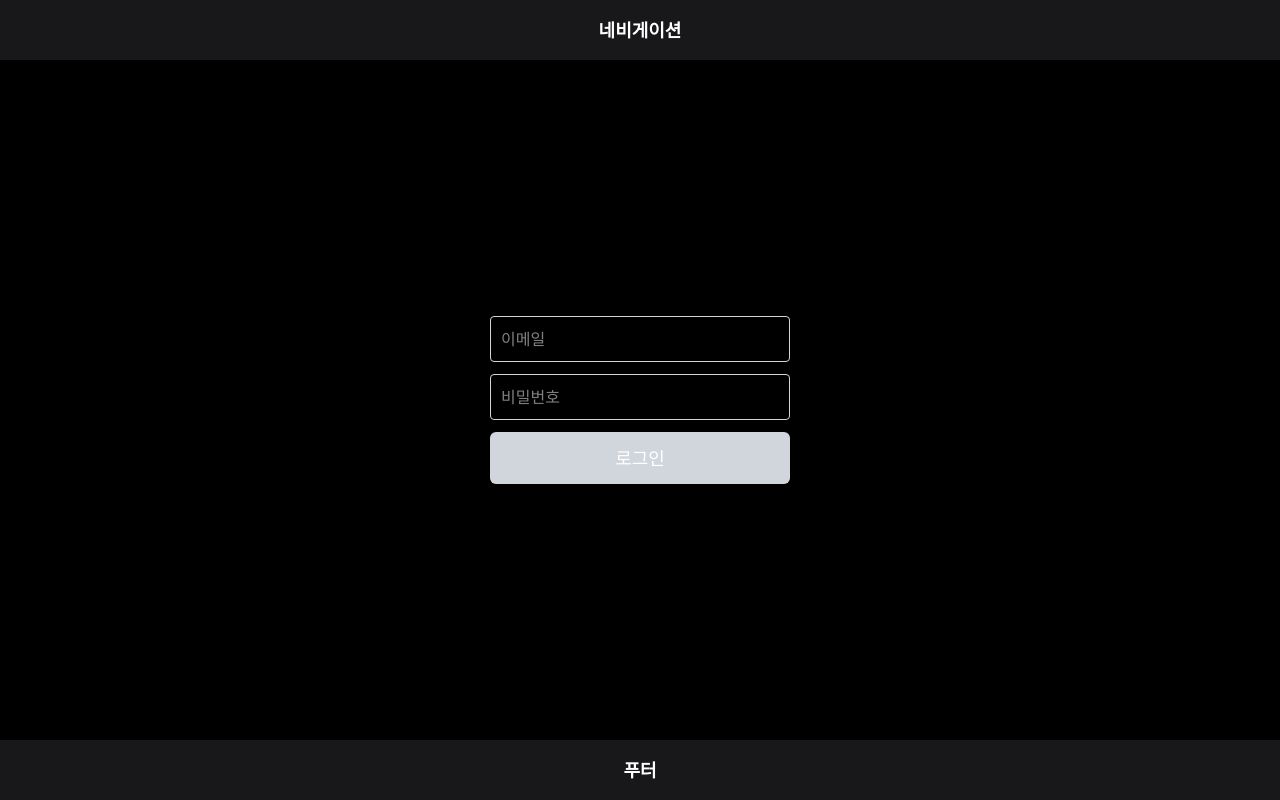
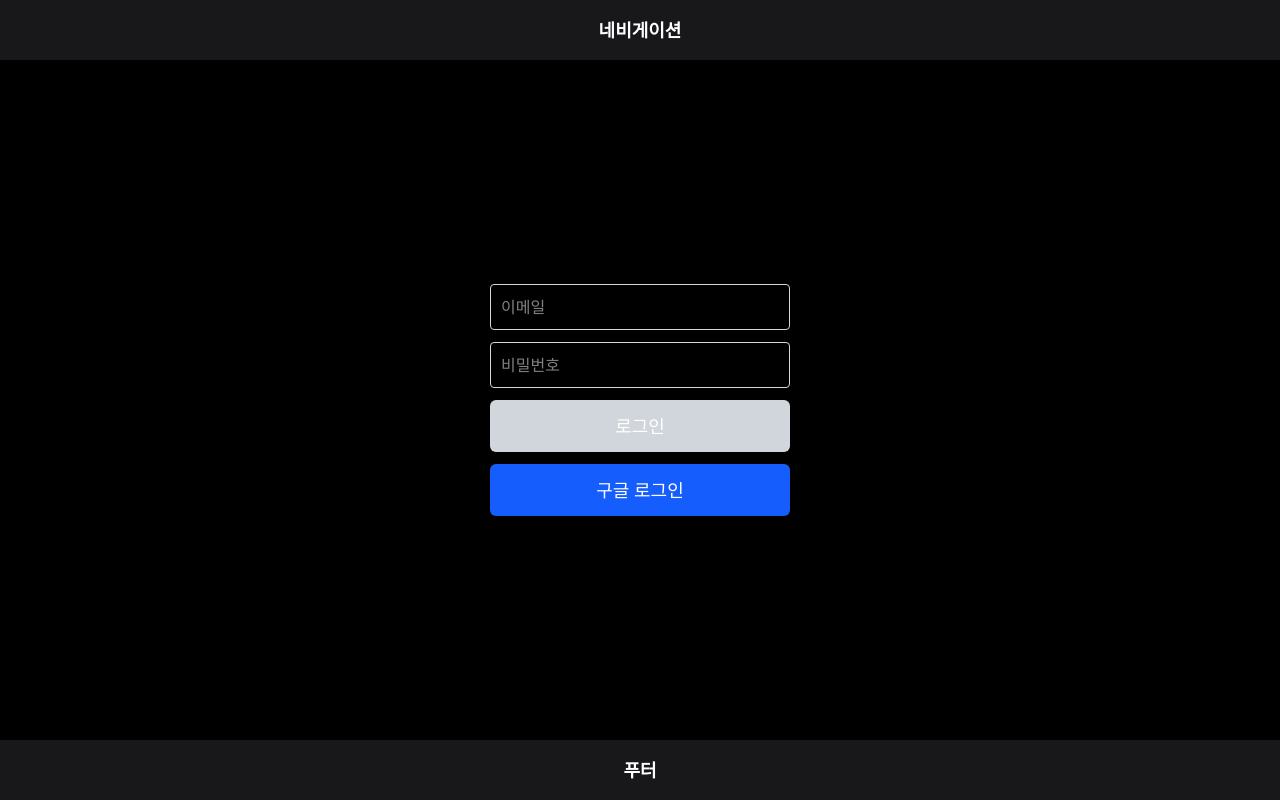
Before and after one commit to joobogyeong/UMC-workbook, a React (Vite) app in the folder UMC-8-FE/: page /Login in a window 1280 px wide. Built offline with nearby package versions, Linux system fonts and the light colour scheme.

Commit message:
google login

```diff
--- /dev/null
+++ b/UMC-8-FE/pages/GoogleLoginRedirectPage.tsx
@@ -0,0 +1,29 @@
+import { useEffect } from "react";
+import { useLocalStorage } from "../hooks/useLocalStorage.ts";
+import { LOCAL_STORAGE_KEY } from "../constants/key.ts";
+
+const GoogleLoginRedirectPage = () => {
+  const { setItem: setAccessToken } = useLocalStorage(
+    LOCAL_STORAGE_KEY.accessToken,
+  );
+
+  const { setItem: setRefreshToken } = useLocalStorage(
+    LOCAL_STORAGE_KEY.refreshToken,
+  );
+
+  useEffect(() => {
+    const urlParams: URLSearchParams = new URLSearchParams(window.location.search);
+    const accessToken: string | null = urlParams.get(LOCAL_STORAGE_KEY.accessToken);
+    const refreshToken: string | null = urlParams.get(LOCAL_STORAGE_KEY.refreshToken);
+
+    if (accessToken) {
+      setAccessToken(accessToken);
+      setRefreshToken(refreshToken);
+      window.location.href = "/my";
+    }
+  }, [setAccessToken, setRefreshToken]);
+
+  return <div>구글 로그인 리다이렉트 화면</div>;
+};
+
+export default GoogleLoginRedirectPage;
--- a/UMC-8-FE/pages/LoginPage.tsx
+++ b/UMC-8-FE/pages/LoginPage.tsx
@@ -1,8 +1,8 @@
 import useForm from './../hooks/useForm';
 import { UserSigninInformation, validateSignin } from "../utils/validate"
 import React, { useEffect } from 'react';
+import { useNavigate } from 'react-router-dom';
 import { useAuth } from '../src/context/Authcontext';
-import { useNavigate } from 'react-router-dom';
 
 const LoginPage = () => {
     const {login, accessToken}= useAuth();
@@ -24,6 +24,10 @@ const LoginPage = () => {
     const handleSubmit = async () => {
         await login(values);
     };
+    const handleGoogleLogin = () =>{
+        window.location.href=
+        import.meta.env.VITE_SERVER_API_URL + "/v1/auth/google/login"
+    }
     const isDisabled =
         Object.values(errors || {}).some((error) => error.length > 0) ||
         Object.values(values).some((value) => value === "");
@@ -57,6 +61,13 @@ const LoginPage = () => {
                 >
                     로그인
                 </button>
+                <button
+                    type="button"
+                    onClick={handleGoogleLogin}
+                    className="w-full bg-blue-600 text-white py-3 rounded-md text-lg font-medium hover:bg-blue-700 transition-colors cursor-pointer disabled:bg-gray-300"
+                >
+                    구글 로그인
+                </button>
             </div>
         </div>
 
--- a/UMC-8-FE/src/App.tsx
+++ b/UMC-8-FE/src/App.tsx
@@ -8,6 +8,7 @@ import SignupPage from './../pages/SignupPage';
 import { AuthProvider } from './context/Authcontext';
 import ProtectedLayout from './../Layouts/ProtectedLayout';
 import MyPage from './../pages/Mypage';
+import GoogleLoginRedirectPage from './../pages/GoogleLoginRedirectPage';
 
 const publicRoutes: RouteObject[] = [
   {
@@ -18,6 +19,7 @@ const publicRoutes: RouteObject[] = [
       { index: true, element: <HomePage /> },
       { path: "login", element: <LoginPage /> },
       { path: "signup", element: <SignupPage /> },
+      { path: "v1/auth/google/callback", element: <GoogleLoginRedirectPage /> },
     ],
   },
 ];
```
Also changed, not shown: 2 other files (tests, documents, lock files or other folders).
